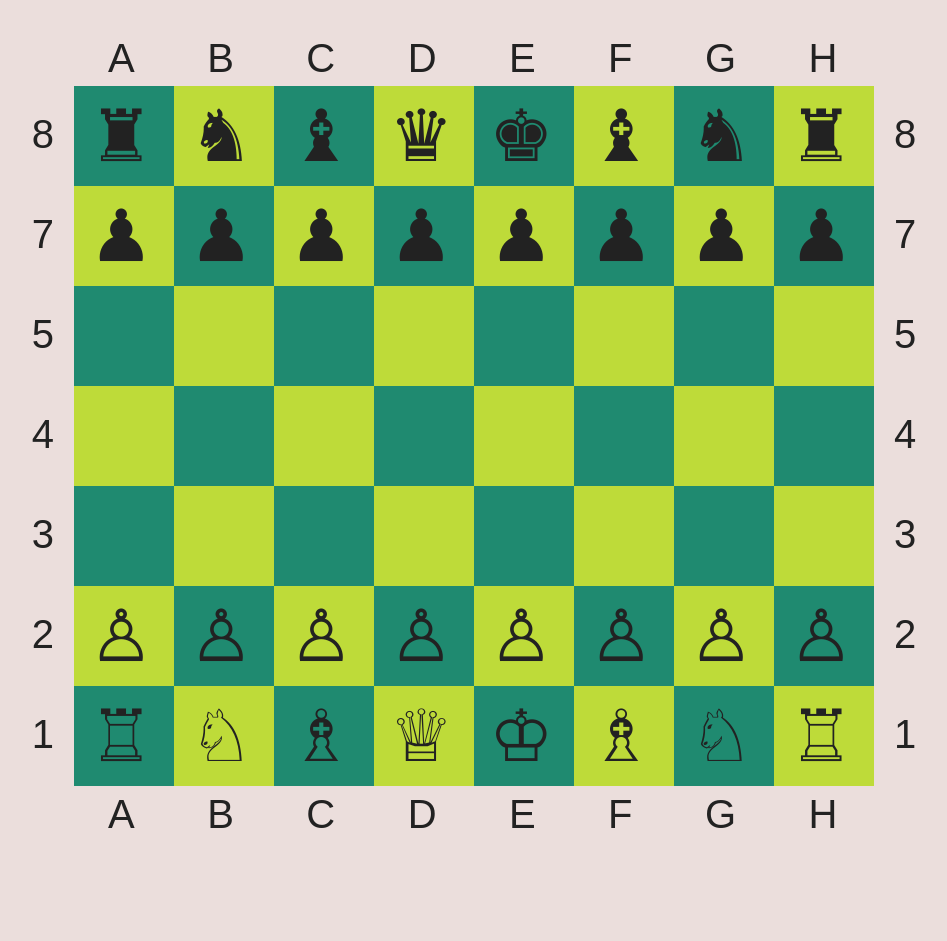
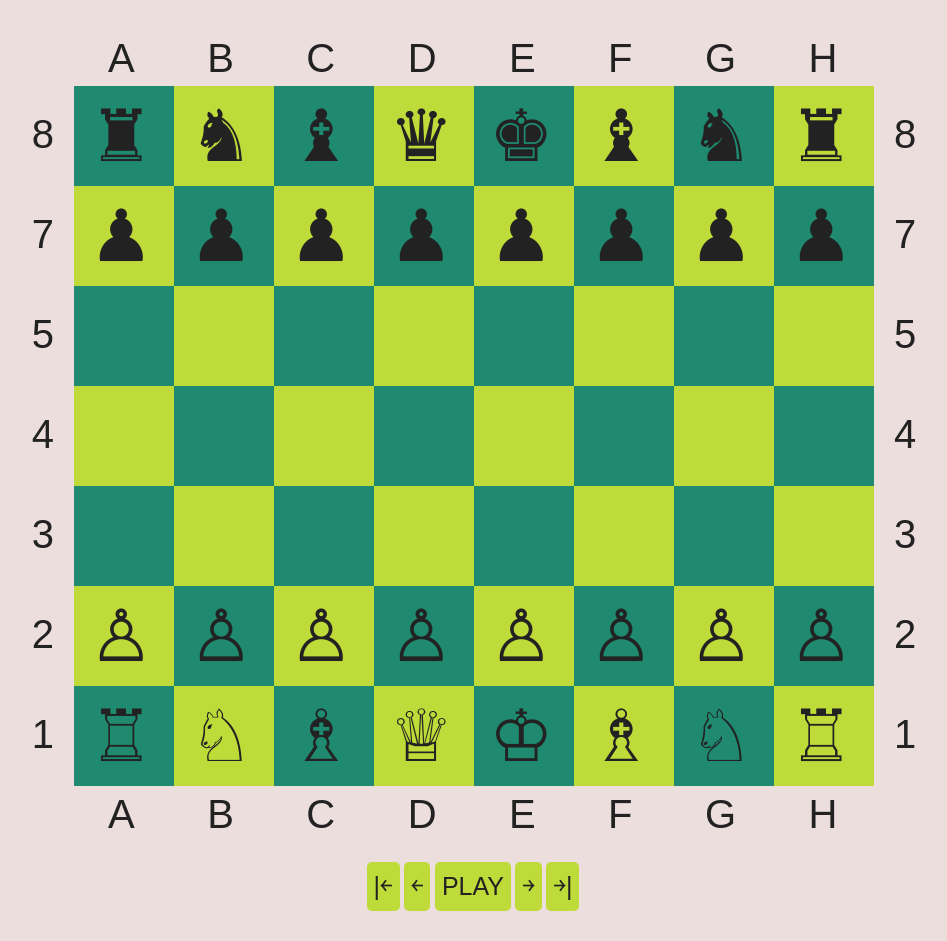
Before and after one commit to melrodbos/Chessboard, a website: page index.html in a window 1280 px wide. Shown: the whole page, without its empty margins (166-1113 px from the left). Before the commit the page ends 872 px from the top, so only its background shows below. Drawn offline with Linux system fonts and the light colour scheme.

Commit message:
Buttons added!

```diff
--- a/index.html
+++ b/index.html
@@ -9,8 +9,8 @@
     <meta name="viewport" content="width=device-width, initial-scale=1">
     <link rel="stylesheet" href="css/normalize.css">
     <link rel="stylesheet" href="css/main.css">
+    <link href='http://fonts.googleapis.com/css?family=Lato' rel='stylesheet' type='text/css'>
     <script src="js/vendor/modernizr-2.8.3.min.js"></script>
-
     <!--[if lt IE 8]>
             <p class="browserupgrade">You are using an <strong>outdated</strong> browser. Please <a href="http://browsehappy.com/">upgrade your browser</a> to improve your experience.</p>
         <![endif]-->
@@ -44,6 +44,7 @@
 
             li.letters {
               display: inline-block;
+              font-family: "Lato" Arial sans-serif;
               font-size:250%;
               padding: 0 34px;
             }
@@ -109,6 +110,7 @@
             .chessboard .row::before,
             .chessboard .row::after {
                 font-size: 250%;
+                font-family: "Lato" Arial sans-serif;
                 position: absolute;
                 padding: 20px;
             }
@@ -163,6 +165,25 @@
             .piece {
               font-size: 4.5em;
               padding-left: 15px;
+            }
+
+            .buttons_wrap {
+              margin: 0 auto;
+              width: 215px;
+              padding-top: 20px;
+            }
+
+            button {
+              display: inline-block;
+              background-color: #BEDB39;
+              border: none;
+              border-radius: 5px;
+              padding: 7px;
+              font-size: 25px;
+            }
+
+            button:hover {
+              background-color: #96B01E;
             }
 
             /* @media queries! */
@@ -279,10 +300,17 @@
               <li class="letters">G</li>
               <li class="letters">H</li>
             </ul>
+            <div class="buttons_wrap">
+              <button>|&#65513;</button>
+              <button>&#65513;</button>
+              <button>PLAY</button>
+              <button>&#65515;</button>
+              <button>&#65515;|</button>
+            </div>
             <!-- .row -->
         </div>
         <!-- .chessboard -->
-          <p>
+
     </main>
     <!-- .container -->
 </body>
```
